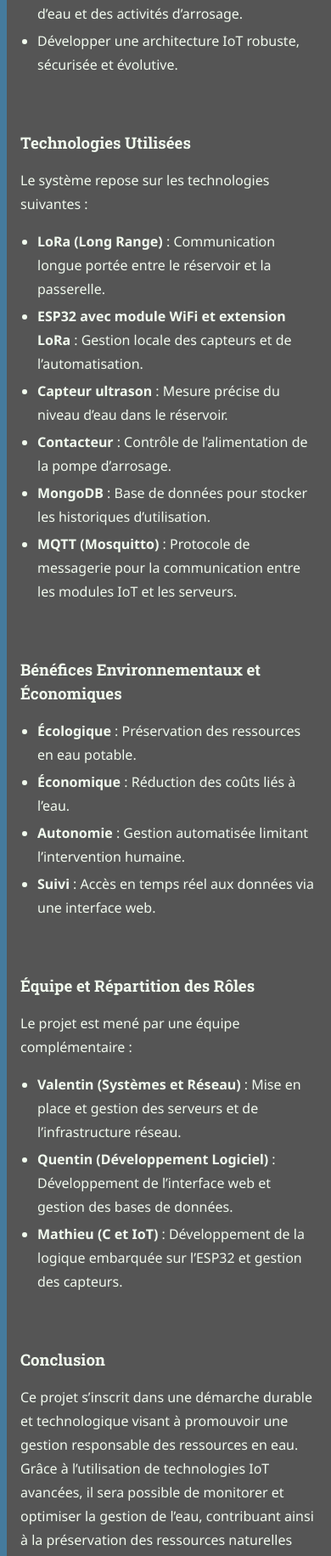
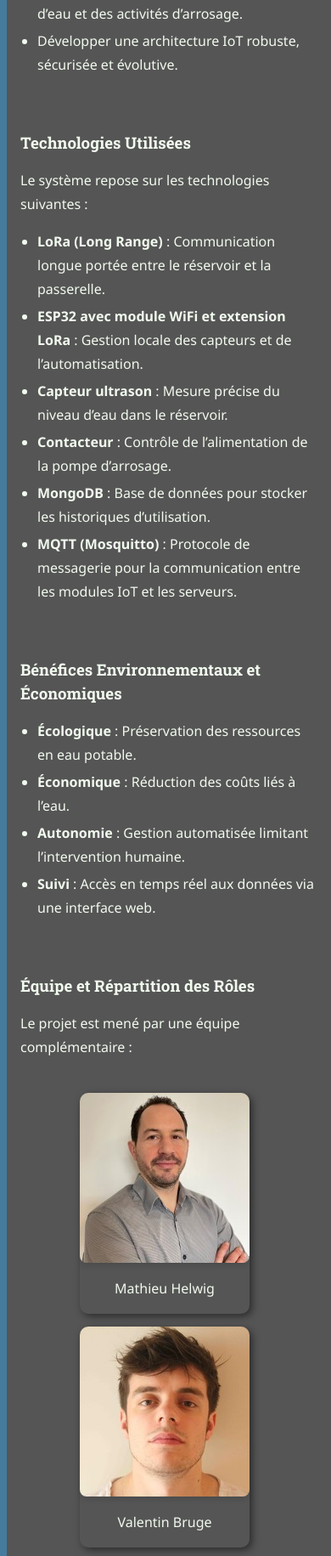
Before and after one commit to mvqRIOC/mvqRIOC.github.io, a Jekyll site: the page built from _featured_tags/presentation.md, in a window 390 px wide. Shown: the part 981-2812 px from the top of the page at 85% size. Built offline with Jekyll 4.4.1, drawn with Linux system fonts in a browser that asks for light colours; some web fonts are replaced; some of the changed text lies outside the part shown.

Commit message:
modif_profil

```diff
--- a/_featured_tags/presentation.md
+++ b/_featured_tags/presentation.md
@@ -37,11 +37,111 @@ Le système repose sur les technologies suivantes :
 
 ### Équipe et Répartition des Rôles
 Le projet est mené par une équipe complémentaire :
-- **Valentin (Systèmes et Réseau)** : Mise en place et gestion des serveurs et de l'infrastructure réseau.
-- **Quentin (Développement Logiciel)** : Développement de l'interface web et gestion des bases de données.
-- **Mathieu (C et IoT)** : Développement de la logique embarquée sur l'ESP32 et gestion des capteurs.
+<!--ALL PROFILE-->
+<div class="container">
+  <!-- Profil: Mathieu -->
+  <div class="image-container">
+    <a href="javascript:void(0);" onclick="openModal('modal-mathieu')">
+      <img src="/assets/img/profil/mathieu_helwig.jpg" alt="Mathieux Helwig" class="profil-img">
+    </a>
+    <p>Mathieu Helwig</p>
+  </div>
+
+  <!-- Profil: Valentin -->
+  <div class="image-container">
+    <a href="javascript:void(0);" onclick="openModal('modal-valentin')">
+      <img src="/assets/img/profil/valentin_bruge.jpg" alt="Valentin Bruge" class="profil-img">
+    </a>
+    <p>Valentin Bruge</p>
+  </div>
+
+  <!-- Profil: Quentin -->
+  <div class="image-container">
+    <a href="javascript:void(0);" onclick="openModal('modal-quentin')">
+      <img src="/assets/img/profil/quentin_fache.jpg" alt="Quentin Fache" class="profil-img">
+    </a>
+    <p>Quentin Fache</p>
+  </div>
+
+<!-- ALL MODALS -->
+<!--Mathieu-->
+<div id="modal-mathieu" class="modal">
+  <div class="modal-content" style="background: #555555">
+    <span class="close" onclick="closeModal('modal-mathieu')">&times;</span>
+    <img src="/assets/img/profil/mathieu_helwig.jpg" alt="Mathieux Helwig" class="profil-img">
+    <h2>Mathieu Helwig
+      <span class="techno">C/C++</span>
+      <span class="techno">IoT</span>
+    </h2>
+    <p style="font-size: 14px; text-align: justify;">
+      Adhezjnjbz zekjnbjhz  ekdjzkednjzc zed z ze dzjd chzc zczcnal j mc ka chajsc a ch kcja c ca kcal ca ck c,nez
+    </p>
+    <p><strong>LinkedIn:</strong> <a href="https://www.linkedin.com/company/igus-france/" target="_blank">Rejoignez-le</a></p>
+    <hr style="border: 1px solid #555555; margin: 5px 0;">
+    <h2 style="margin-top: 3px;">Travail sur :</h2>
+    <ul>
+      <li style="font-size: 14px;">Développement de la logique embarquée sur l'ESP32 et gestion des capteurs.</li>
+    </ul>
+  </div>
+</div>
+
+<!--Valentin-->
+<div id="modal-valentin" class="modal">
+  <div class="modal-content" style="background: #555555">
+    <span class="close" onclick="closeModal('modal-valentin')">&times;</span>
+    <img src="/assets/img/profil/valentin_bruge.jpg" alt="Valentin Bruge" class="profil-img">
+    <h2>Valentin Bruge
+      <span class="techno">Systèmes</span>
+      <span class="techno">Réseau</span>
+    </h2>
+    <p style="font-size: 14px; text-align: justify;">
+      RAdhezjnjbz zekjnbjhz  ekdjzkednjzc zed z ze dzjd chzc zczcnal j mc ka chajsc a ch kcja c ca kcal ca ck c,nez
+    </p>
+    <p><strong>LinkedIn:</strong> <a href="https://www.linkedin.com/in/valentin-bruge-182650129/" target="_blank">Rejoignez-le</a></p>
+    <hr style="border: 1px solid #555555; margin: 5px 0;">
+    <h2 style="margin-top: 3px;">Travail sur :</h2>
+    <ul>
+      <li style="font-size: 14px;">Mise en place et gestion des serveurs et de l'infrastructure réseau.</li>
+    </ul>
+  </div>
+</div>
+
+<!--Quentin-->
+<div id="modal-quentin" class="modal">
+  <div class="modal-content" style="background: #555555">
+    <span class="close" onclick="closeModal('modal-quentin')">&times;</span>
+    <img src="/assets/img/profil/quentin_fache.jpg" alt="Quentin Fache" class="profil-img">
+    <h2>Quentin Fache
+      <span class="techno">Développement Logiciel</span>
+    </h2>
+    <p style="font-size: 14px; text-align: justify;">
+      RAdhezjnjbz zekjnbjhz  ekdjzkednjzc zed z ze dzjd chzc zczcnal j mc ka chajsc a ch kcja c ca kcal ca ck c,nez
+    </p>
+    <p><strong>Site web:</strong> <a href="https://https://n3o3000.github.io/" target="_blank">Visitez le site</a></p>
+    <p><strong>LinkedIn:</strong> <a href="https://www.linkedin.com/in/fache-quentin/" target="_blank">Rejoignez-le</a></p>
+    <hr style="border: 1px solid #555555; margin: 5px 0;">
+    <h2 style="margin-top: 3px;">Travail sur :</h2>
+    <ul>
+      <li style="font-size: 14px;">Développement de l'interface web et gestion des bases de données.</li>
+    </ul>
+  </div>
+</div>
+
+<script>
+function openModal(modalId) {
+  document.getElementById(modalId).style.display = 'flex';
+  document.body.classList.add('no-scroll');
+}
+
+function closeModal(modalId) {
+  document.getElementById(modalId).style.display = 'none';
+  document.body.classList.remove('no-scroll');
+}
+</script>
+
 
 ### Conclusion
+
 Ce projet s'inscrit dans une démarche durable et technologique visant à promouvoir une gestion responsable des ressources en eau. Grâce à l'utilisation de technologies IoT avancées, il sera possible de monitorer et optimiser la gestion de l'eau, contribuant ainsi à la préservation des ressources naturelles tout en offrant une solution pratique pour les utilisateurs.
 
 <iframe frameborder="0" style="width:100%;height:500px;" src="https://viewer.diagrams.net/?tags=%7B%7D&lightbox=1&highlight=0000ff&edit=_blank&layers=1&nav=1#Uhttps%3A%2F%2Fdrive.google.com%2Fuc%3Fid%3D1WwxH-btsl_lDIhhsQXZ52Vtq_VnEjBrY%26export%3Ddownload"></iframe>
--- a/_sass/my-style.scss
+++ b/_sass/my-style.scss
@@ -54,3 +54,112 @@
     height: 100vh; /* La hauteur de l'iframe prendra 100% de la hauteur de l'écran */
     border: none; /* Pour supprimer les bordures de l'iframe */
   }
+
+  .techno {
+    background-color: #457B9D;
+    color: white;
+    border-radius: 12px;
+    padding: 4px 8px;
+    font-size: 12px;
+    font-weight: bold;
+    margin-left: 10px;
+    vertical-align: middle;
+    box-shadow: 0 2px 4px rgba(0, 0, 0, 0.1);
+    text-align: center;
+  }
+
+  .techno:hover {
+    background-color: #457B9D;
+  }
+
+  .container {
+    display: grid;
+    grid-template-columns: repeat(3, 1fr);
+    gap: 15px;
+    padding: 20px;
+    justify-items: center;
+  }
+
+  .image-container img {
+    width: 100%;
+    height: auto;
+    object-fit: contain;
+  }
+
+  .i-need-you {
+    object-fit: contain;
+    max-width: 100%;
+    max-height: 200px;
+  }
+
+  .image-container:hover {
+    transform: scale(1.05);
+  }
+
+  .profil-img {
+    width: 100%;
+    height: auto;
+    border-radius: 8px;
+    box-shadow: 0 4px 6px rgba(0, 0, 0, 0.1);
+    transition: transform 0.3s ease;
+  }
+
+  .modal {
+    display: none;
+    position: fixed;
+    top: 0;
+    left: 0;
+    width: 100%;
+    height: 100%;
+    background-color: rgba(20, 0, 0, 0.6);
+    z-index: 1000;
+    justify-content: center;
+    align-items: center;
+    animation: fadeIn 0.3s ease-in-out;
+  }
+
+  .modal-content {
+    background-color: white;
+    padding: 30px;
+    border-radius: 8px;
+    max-width: 500px;
+    width: 90%;
+    box-shadow: 0 4px 6px rgba(0, 0, 0, 0.2);
+    position: relative;
+    animation: zoomIn 0.3s ease-in-out;
+  }
+
+  .close {
+    font-size: 28px;
+    font-weight: bold;
+    position: absolute;
+    top: 10px;
+    right: 20px;
+    color: #aaa;
+  }
+
+  .close:hover, .close:focus {
+    color: black;
+    cursor: pointer;
+  }
+
+  @keyframes fadeIn {
+    from { opacity: 0; }
+    to { opacity: 1; }
+  }
+
+  @keyframes zoomIn {
+    from { transform: scale(0.7); }
+    to { transform: scale(1); }
+  }
+
+  @media (max-width: 768px) {
+    .container {
+      grid-template-columns: 1fr;
+    }
+  }
+
+  .no-scroll {
+    overflow: hidden;
+    height: 100%;
+  }
```
Also changed, not shown: .scripts/build-css.js, assets/icons/image.png (added), assets/img/profil/mathieu_helwig.jpg (added), assets/img/profil/quentin_fache.jpg (added), assets/img/profil/valentin_bruge.jpg (added).
